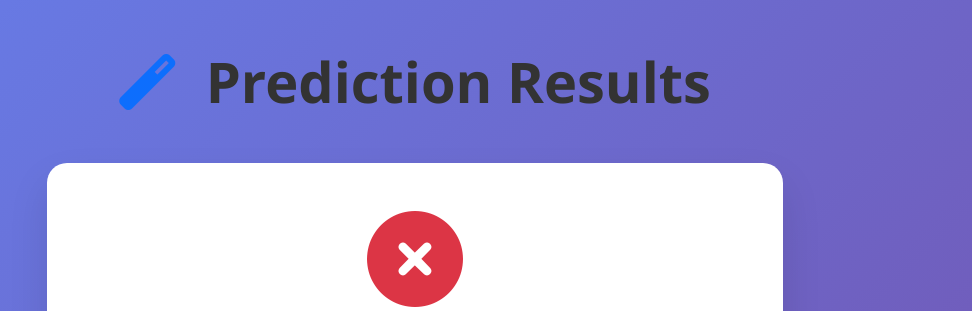
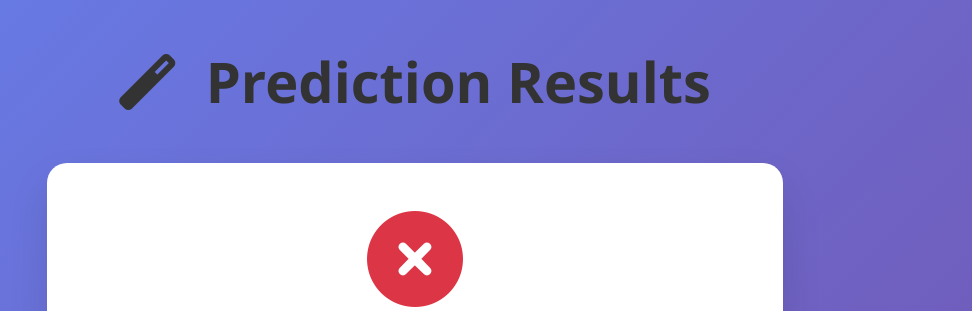
Before and after one commit to MadhavanNarkeeran/Movie-Success-Prediction-Machine-Learning, a Flask app: page /results in a window 1280 px wide. Shown: the part 58-369 px from the top of the page, without its empty margins (225-1197 px from the left). Run offline with Flask 3, Linux system fonts and the light colour scheme.

Commit message:
Modified the color of pencil icon to be more readable.

```diff
--- a/templates/results.html
+++ b/templates/results.html
@@ -7,7 +7,7 @@
             <div class="col-lg-8 mx-auto">
                 <div class="text-center mb-5">
                     <h1 class="display-4 fw-bold">
-                        <i class="fas fa-magic text-primary me-3"></i>
+                        <i class="fas fa-magic me-3"></i>
                         Prediction Results
                     </h1>
                 </div>
```
